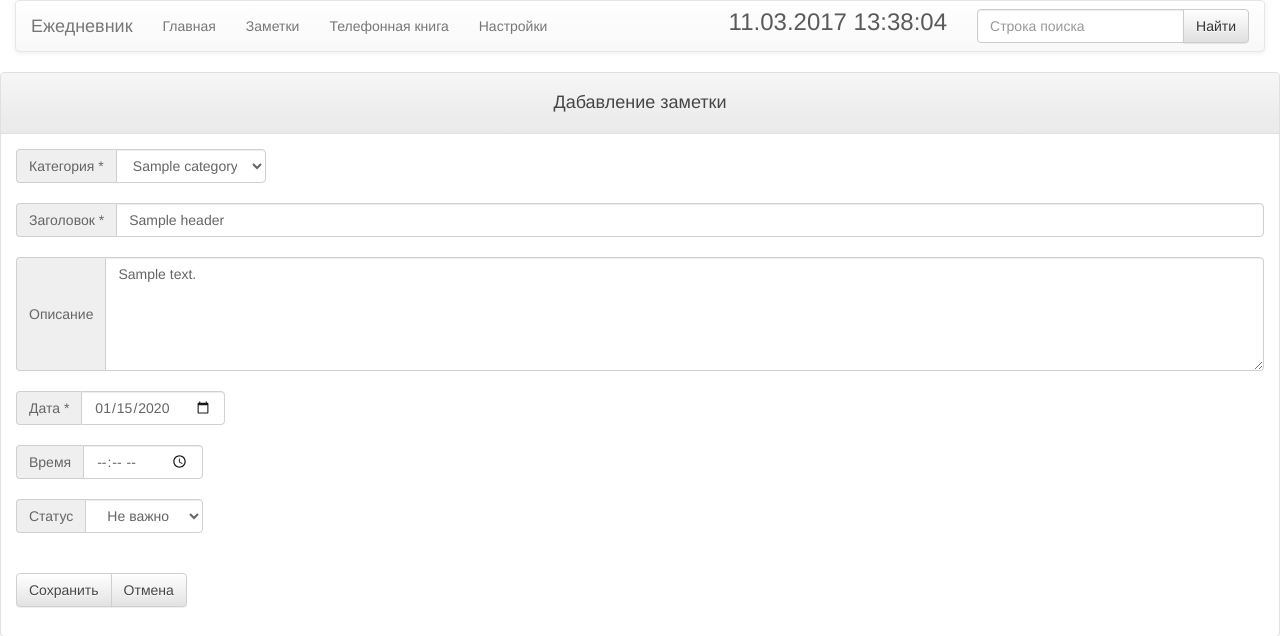
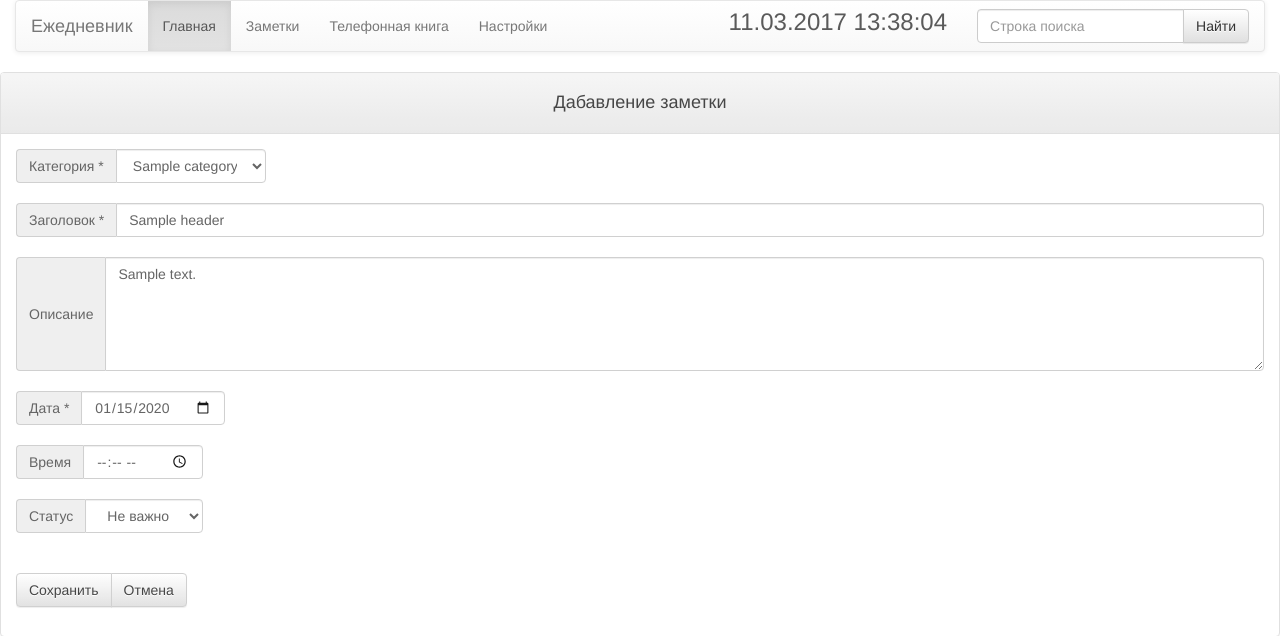
Before and after one commit to DeveloperReiV/DailyLog.com, a PHP site: template application/views/notice/add.php in a window 1280 px wide. Shown: the top 636 px of the page. Run offline with PHP 8.4, Linux system fonts and the light colour scheme; the template is opened without the code that fills it: most values are stand-ins (such as "Sample title", 1, 10 or a date in 2020); data that the repository does not hold is empty.

Commit message:
refactoring pagination

```diff
--- a/application/controllers/NoticeController.php
+++ b/application/controllers/NoticeController.php
@@ -20,7 +20,7 @@ class NoticeController extends Controller
             $view->p   = !empty($_GET['p']) ? cleanInput($_GET['p']) : 1;
 
             $count_note       = Notice::getCountItem('category', $view->ctg);            //общее число записей
-            $view->count_page = round($count_note / Notice::$item_on_page);                  //число страниц
+            $view->count_page = ceil($count_note / Notice::$item_on_page);                  //число страниц
             $first            = $view->p * Notice::$item_on_page - Notice::$item_on_page;
 
             $view->notices = Notice::findByColumnOnePages('category', $view->ctg, $first);
--- a/application/controllers/TelDirController.php
+++ b/application/controllers/TelDirController.php
@@ -19,7 +19,7 @@ class TelDirController extends Controller
         $view             = new View();
         $view->p          = !empty($_GET['p']) ? cleanInput($_GET['p']) : 1;
         $count_phone      = TelDir::getCountItem();            //общее число записей
-        $view->count_page = round($count_phone / TelDir::$item_on_page);                  //число страниц
+        $view->count_page = ceil($count_phone / TelDir::$item_on_page);                  //число страниц
         $first            = $view->p * TelDir::$item_on_page - TelDir::$item_on_page;
 
         $view->teldir = TelDir::findAll($first);
--- a/application/views/header.php
+++ b/application/views/header.php
@@ -14,7 +14,6 @@
 <?php else: ?>
 <body>
 <?php endif; ?>
-
 <div class="container-fluid">
     <nav class="navbar navbar-default" role="navigation">
             <div class="navbar-header">
@@ -29,10 +28,10 @@
 
             <div class="collapse navbar-collapse" id="bs-example-navbar-collapse-1">
                 <ul class="nav navbar-nav" id="menu">
-                    <li id="m1"><a href="/">Главная</a></li>
-                    <li id="m2"><a href="/notice">Заметки</a></li>
-                    <li id="m3"><a href="/teldir">Телефонная книга</a></li>
-                    <li id="m4"><a href="/setting">Настройки</a></li>
+                    <li id="m1" <?php if(getNameController() == '') echo "class='active'" ?>><a href="/">Главная</a></li>
+                    <li id="m2" <?php if(getNameController() == 'notice') echo "class='active'" ?>><a href="/notice">Заметки</a></li>
+                    <li id="m3" <?php if(getNameController() == 'teldir') echo "class='active'" ?>><a href="/teldir">Телефонная книга</a></li>
+                    <li id="m4" <?php if(getNameController() == 'setting') echo "class='active'" ?>><a href="/setting">Настройки</a></li>
                 </ul>
 
                 <form class="navbar-form navbar-right" action="notice" role="search" method="post">
--- a/assets/js/scripts.js
+++ b/assets/js/scripts.js
@@ -5,7 +5,7 @@ window.onload = function(){
 	clock();
 
 	/*куки активного пункта меню*/
-	CookieMenu();
+	//CookieMenu();
 	/****************************/
 
 	//clearCookie();
@@ -20,7 +20,7 @@ function clearCookie()
 /**
  * Установка активного пункта меню
  */
-function CookieMenu()
+/*function CookieMenu()
 {
 	$('#menu li').on('click', function() {
 		var list = [];
@@ -37,7 +37,7 @@ function CookieMenu()
 	for (var i in chMap){
 		$('#'+chMap[i]).prop("class", "active");
 	}
-}
+}*/
 
 
 /**
```
Also changed, not shown: application/lib/functions.php (+7 -0 lines).
